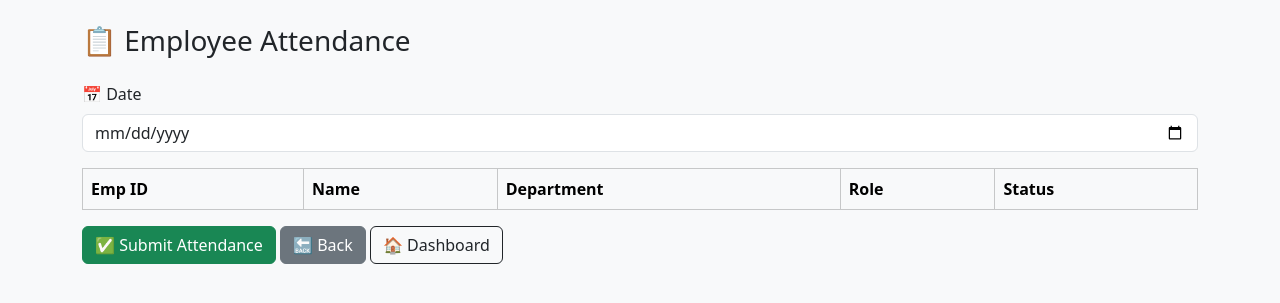
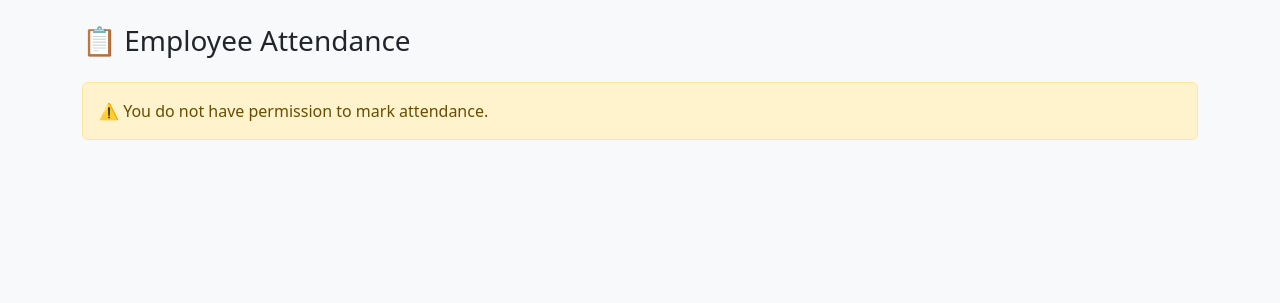
Before and after one commit to kumartech-maker/Vanesengineering, a Python web app: template templates/attendance.html in a window 1280 px wide. Shown: the top 303 px of the page. Run offline with Jinja, Linux system fonts and the light colour scheme; the template is opened without the code that fills it, so the values that code supplies are empty.

Commit message:
Update attendance.html

```diff
--- a/templates/attendance.html
+++ b/templates/attendance.html
@@ -29,6 +29,7 @@
     {% endif %}
   {% endwith %}
 
+  {% if session['role'] in ['md', 'pm'] %}
   <form method="POST" action="/mark_attendance">
     <div class="mb-3">
       <label for="date" class="form-label">📅 Date</label>
@@ -68,6 +69,12 @@
     <a href="javascript:history.back()" class="btn btn-secondary">🔙 Back</a>
     <a href="/dashboard" class="btn btn-outline-dark">🏠 Dashboard</a>
   </form>
+  {% else %}
+  <div class="alert alert-warning mt-4">
+    ⚠️ You do not have permission to mark attendance.
+  </div>
+  {% endif %}
+
 </div>
 
 <script src="https://cdn.jsdelivr.net/npm/bootstrap@5.3.2/dist/js/bootstrap.bundle.min.js"></script>
```
